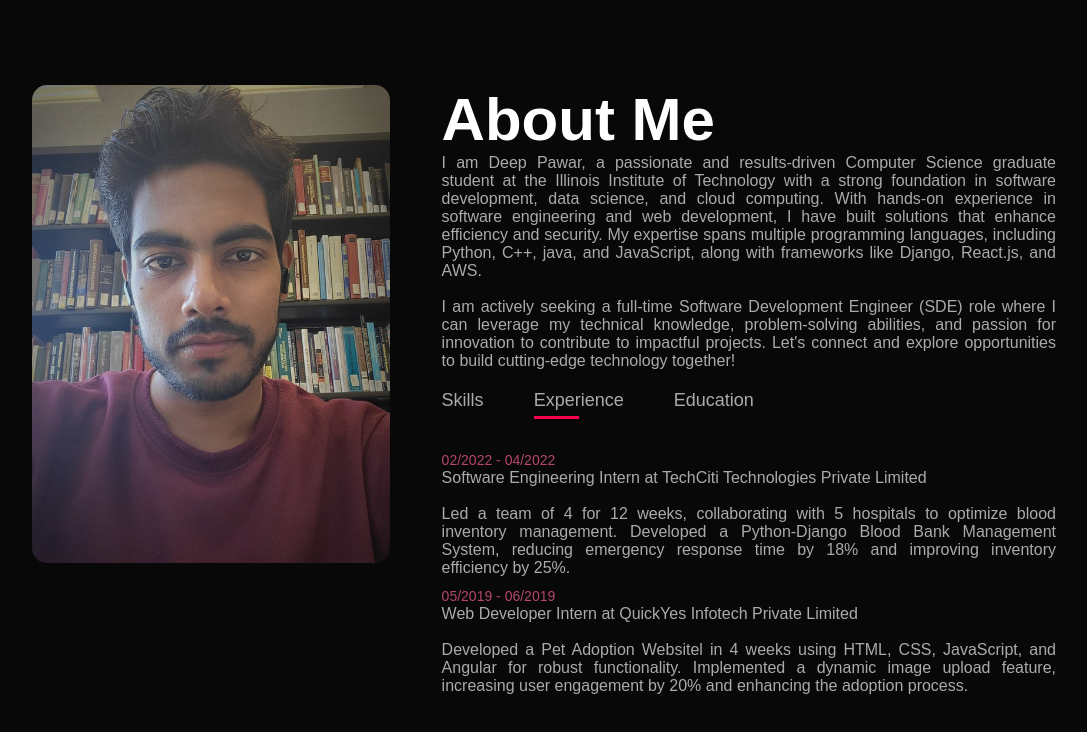
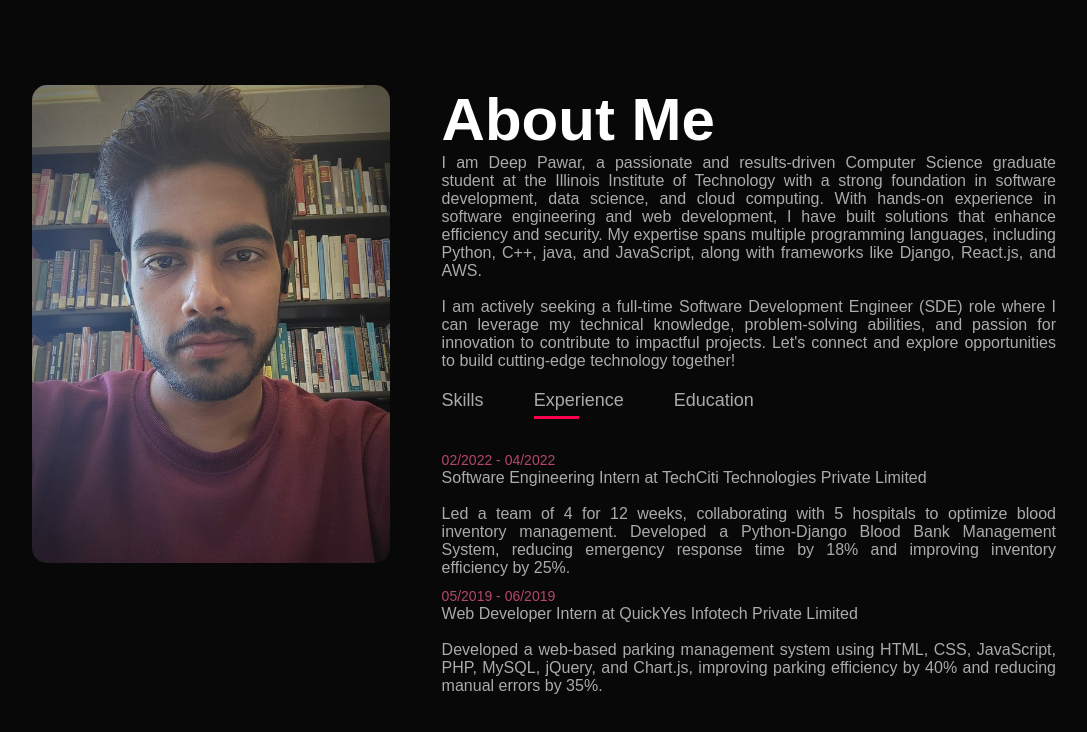
Before and after one commit to DeePawar28/Portfolio, a plain HTML site: page index.html in a window 1280 px wide. Both pictures are taken after a click on the element "Experience". Shown: the part 805-1537 px from the top of the page, without its empty margins (96-1183 px from the left). Drawn offline with Linux system fonts and the light colour scheme.

Commit message:
Update index.html

```diff
--- a/index.html
+++ b/index.html
@@ -67,8 +67,8 @@
                         <br><p style="text-align: justify;">Led a team of 4 for 12 weeks, collaborating with 5 hospitals to optimize blood inventory management.
                             Developed a Python-Django Blood Bank Management System, reducing emergency response time by 18% and improving inventory efficiency by 25%.</p></li>
                         <li><span>05/2019 - 06/2019</span><br>Web Developer Intern at QuickYes Infotech Private Limited
-                        <br><br><p style="text-align: justify;">Developed a Pet Adoption Websitel in 4 weeks using HTML, CSS, JavaScript, and Angular for robust functionality. Implemented a
-                            dynamic image upload feature, increasing user engagement by 20% and enhancing the adoption process.</p>
+                        <br><br><p style="text-align: justify;">Developed a web-based parking management system using HTML, CSS, JavaScript, PHP, MySQL, jQuery, and Chart.js,
+                            improving parking efficiency by 40% and reducing manual errors by 35%.</p>
                         </li>
                     </ul>
                 </div>
```
